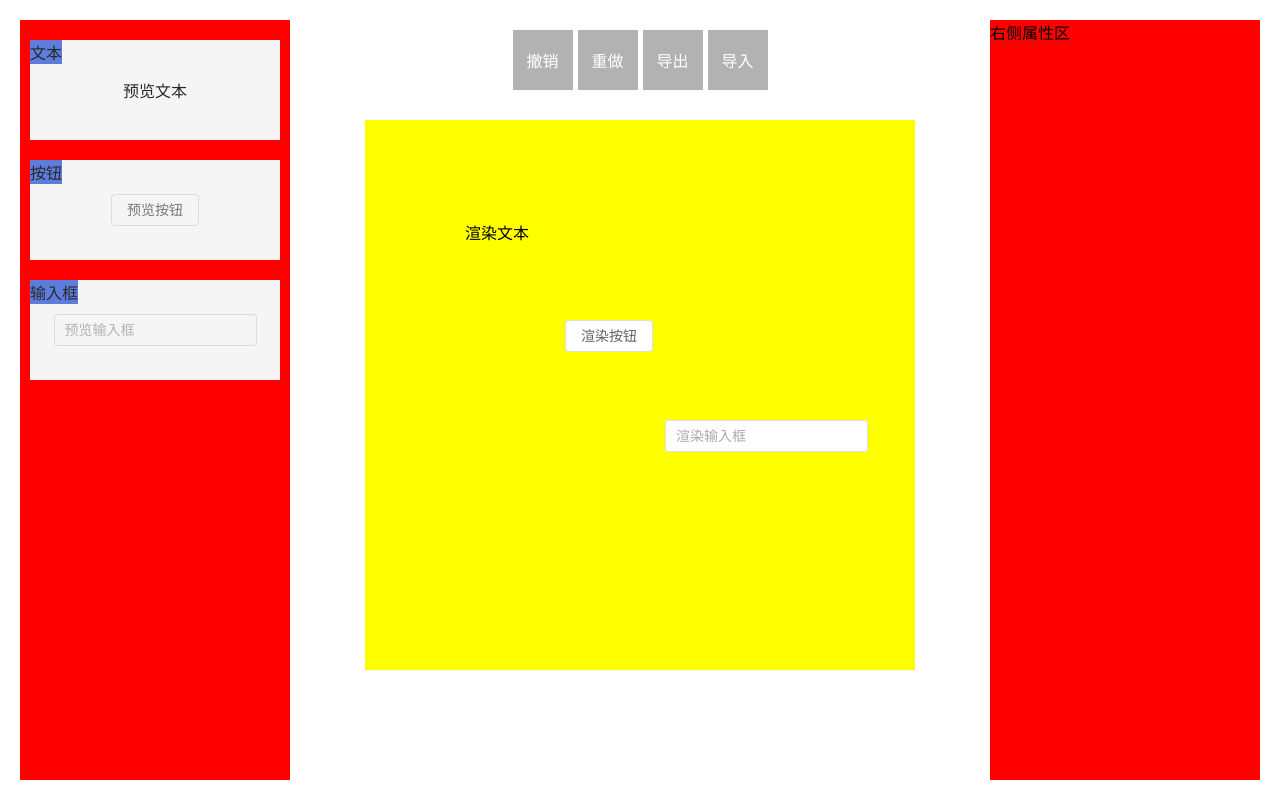
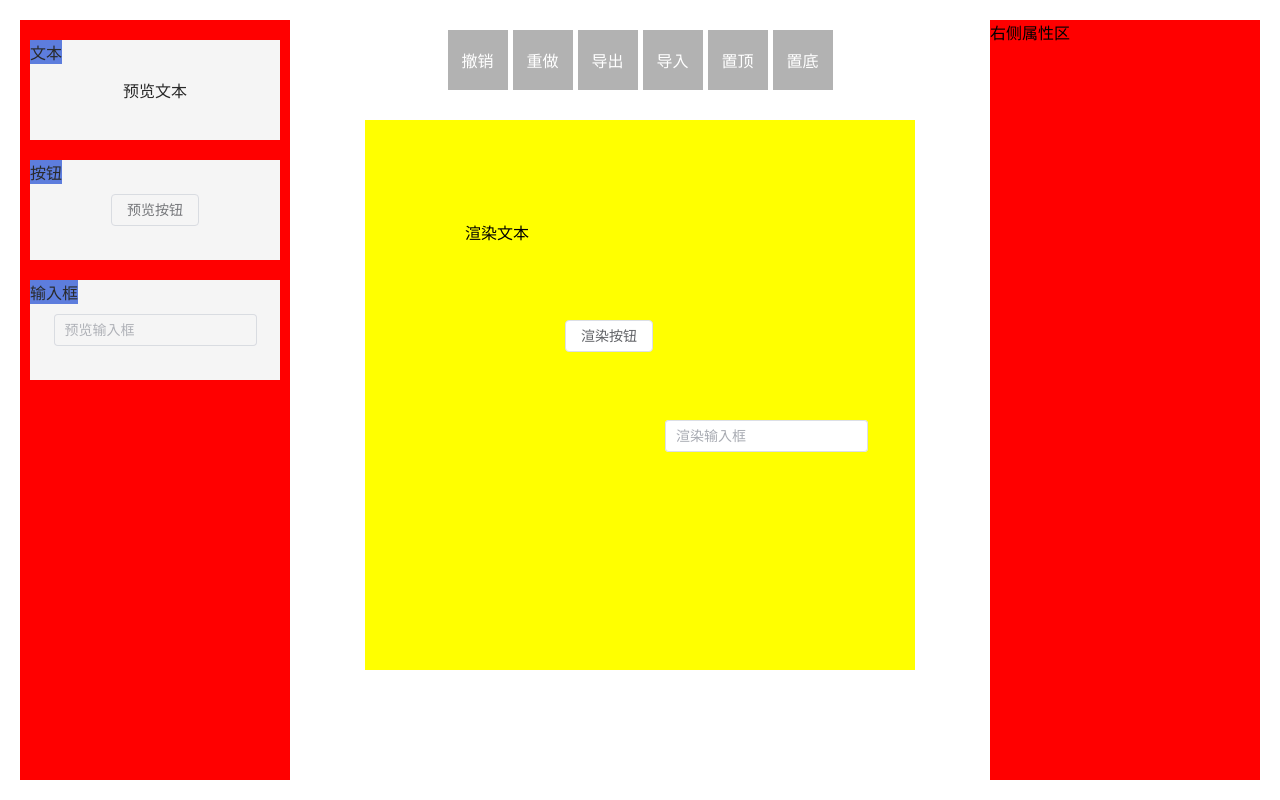
Before and after one commit to Mr-Super-X/vue-lowcode, a Vue app: page / in a window 1280 px wide. Built offline with nearby package versions, Linux system fonts and the light colour scheme.

Commit message:
feat: 实现置顶置底功能

```diff
--- a/src/packages/editor.jsx
+++ b/src/packages/editor.jsx
@@ -58,7 +58,7 @@ export default defineComponent({
     );
 
     // 4.实现撤销重做等命令功能
-    const { commands } = useCommand(data);
+    const { commands } = useCommand(data, focusData);
 
     // 操作按钮
     const buttons = [
@@ -101,6 +101,20 @@ export default defineComponent({
               commands.updateContainer(json);
             },
           });
+        },
+      },
+      {
+        label: "置顶",
+        icon: "icon-place-top",
+        handler() {
+          commands.placeTop();
+        },
+      },
+      {
+        label: "置底",
+        icon: "icon-place-bottom",
+        handler() {
+          commands.placeBottom();
         },
       },
     ];
--- a/src/packages/useCommand.js
+++ b/src/packages/useCommand.js
@@ -2,7 +2,7 @@ import deepcopy from "deepcopy";
 import { mittEvents } from "./events";
 import { onUnmounted } from "vue";
 
-export function useCommand(data) {
+export function useCommand(data, focusData) {
   const state = {
     // 撤销重做需要指针
     current: -1, // 前进后退索引
@@ -156,6 +156,85 @@ export function useCommand(data) {
     },
   });
 
+  // 注册置顶命令（也要支持撤销重做）
+  registry({
+    name: "placeTop",
+    pushQueue: true, // 希望将操作放到队列中，可以增加该属性，标识等会操作要放到队列中
+    execute() {
+      // 记录旧值和新值，实现撤销重做
+      const state = {
+        before: deepcopy(data.value.blocks), // 深拷贝一份，否则由于前后引用一致，不会触发响应式更新
+        after: (() => {
+          // 置顶就是在所有的block中找到最大的z-index + 1
+          const { focus, unfocus } = focusData.value;
+
+          // 找到z-index最大的block
+          const maxZIndex = unfocus.reduce((prev, block) => {
+            return Math.max(prev, block.zIndex);
+          }, -Infinity);
+
+          // 置顶当前选中的block，让它比最大的z-index还要大1
+          focus.forEach((block) => (block.zIndex = maxZIndex + 1));
+
+          // 返回最新值
+          return data.value.blocks;
+        })(),
+      };
+      return {
+        redo() {
+          data.value = { ...data.value, blocks: state.after };
+        },
+        undo() {
+          data.value = { ...data.value, blocks: state.before };
+        },
+      };
+    },
+  });
+
+  // 注册置底命令（也要支持撤销重做）
+  registry({
+    name: "placeBottom",
+    pushQueue: true, // 希望将操作放到队列中，可以增加该属性，标识等会操作要放到队列中
+    execute() {
+      // 记录旧值和新值，实现撤销重做
+      const state = {
+        before: deepcopy(data.value.blocks), // 深拷贝一份，否则由于前后引用一致，不会触发响应式更新
+        after: (() => {
+          // 置底就是在所有的block中找到最小的z-index - 1
+          const { focus, unfocus } = focusData.value;
+
+          // 找到z-index最小的block，如果它是0，-1就会变成负值
+          let minZIndex =
+            unfocus.reduce((prev, block) => {
+              return Math.min(prev, block.zIndex);
+            }, Infinity) - 1;
+
+          // 置底当前选中的block
+          // 不能直接减1，出现负值可能导致block无法选中或不可见，当minZIndex < 0 时
+          // 让所有的block层级都加上minZIndex，并让自己变成0
+          if (minZIndex < 0) {
+            const dur = Math.abs(minZIndex);
+            unfocus.forEach((block) => (block.zIndex += dur));
+            minZIndex = 0;
+          }
+          // 如果没出现负值，则让当前选中的block层级比最小的z-index减1（前面求minZIndex时已经减了，这里赋值即可）
+          focus.forEach((block) => (block.zIndex = minZIndex));
+
+          // 返回最新值
+          return data.value.blocks;
+        })(),
+      };
+      return {
+        redo() {
+          data.value = { ...data.value, blocks: state.after };
+        },
+        undo() {
+          data.value = { ...data.value, blocks: state.before };
+        },
+      };
+    },
+  });
+
   // 键盘事件
   const keyboardEvents = (() => {
     const keyCodes = {
```
